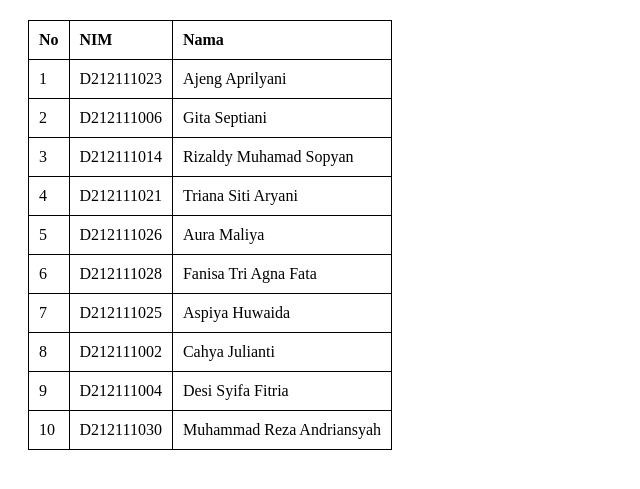
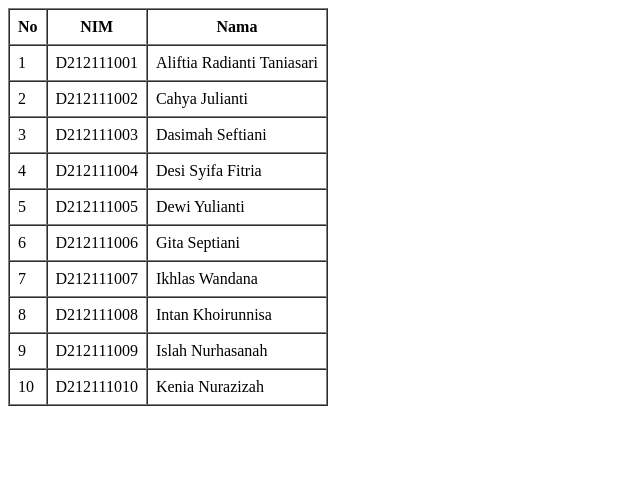
Before and after one commit to ajengaprilyani/php-dasar, a PHP site: page /list_mahasiswa.php in a window 1280 px wide. Shown: the top 489 px of the page, without its empty margins (0-640 px from the left). Run offline with PHP 8.4, Linux system fonts and the light colour scheme.

Commit message:
list array php

```diff
--- a/list_mahasiswa.php
+++ b/list_mahasiswa.php
@@ -1,64 +1,28 @@
 <?php
-// data adalah bentuk  dari array
+// array data mahasiswa
 $data = [
-    ["D212111023", "Ajeng Aprilyani"],
-    ["D212111006", "Gita Septiani"],
-    ["D212111014", "Rizaldy Muhamad Sopyan"],
-    ["D212111021", "Triana Siti Aryani"],
-    ["D212111026", "Aura Maliya"],
-    ["D212111028", "Fanisa Tri Agna Fata"],
-    ["D212111025", "Aspiya Huwaida"],
-    ["D212111002", "Cahya Julianti"],
-    ["D212111004", "Desi Syifa Fitria"],
-    ["D212111030", "Muhammad Reza Andriansyah"]
+    [1, "D212111001", "Aliftia Radianti Taniasari"],
+    [2, "D212111002", "Cahya Julianti"],
+    [3, "D212111003", "Dasimah Seftiani"],
+    [4, "D212111004", "Desi Syifa Fitria"],
+    [5, "D212111005", "Dewi Yulianti"],
+    [6, "D212111006", "Gita Septiani"],
+    [7, "D212111007", "Ikhlas Wandana"],
+    [8, "D212111008", "Intan Khoirunnisa"],
+    [9, "D212111009", "Islah Nurhasanah"],
+    [10, "D212111010", "Kenia Nurazizah"],
 ];
 
-// menyusun baris tabel menggunakan perulangan foreach
-$rows = '';
-$no = 1;
+// menampilkan tabel
+echo "<table border='1' cellpadding='8' cellspacing='0'>
+        <tr><th>No</th><th>NIM</th><th>Nama</th></tr>";
+
 foreach ($data as $row) {
-    $rows .= "<tr>";
-    $rows .= "<td>{$no}</td>";
-    $rows .= "<td>{$row[0]}</td>";
-    $rows .= "<td>{$row[1]}</td>";
-    $rows .= "</tr>";
-    $no++;
+    echo "<tr>
+            <td>{$row[0]}</td>
+            <td>{$row[1]}</td>
+            <td>{$row[2]}</td>
+          </tr>";
 }
+echo "</table>";
 ?>
-
-<!DOCTYPE html>
-<html lang="en">
-<head>
-    <meta charset="UTF-8">
-    <meta name="viewport" content="width=device-width, initial-scale=1.0">
-    <title>List Data Mahasiswa</title>
-    <style>
-        table {
-            width: 400px auto;
-            border-collapse: collapse;
-            margin: 20px;
-        }
-        table, th, td {
-            border: 1px solid black;
-        }
-        th, td {
-            padding: 10px;
-            text-align: left;
-        }
-    </style>
-</head>
-<body>
-    <table>
-        <thead>
-            <tr>
-                <th>No</th>
-                <th>NIM</th>
-                <th>Nama</th>
-            </tr>
-        </thead>
-        <tbody>
-            <?php echo $rows; ?>
-        </tbody>
-    </table>
-</body>
-</html>
```
Also changed, not shown: nyoba.php (added, +64 -0 lines).
